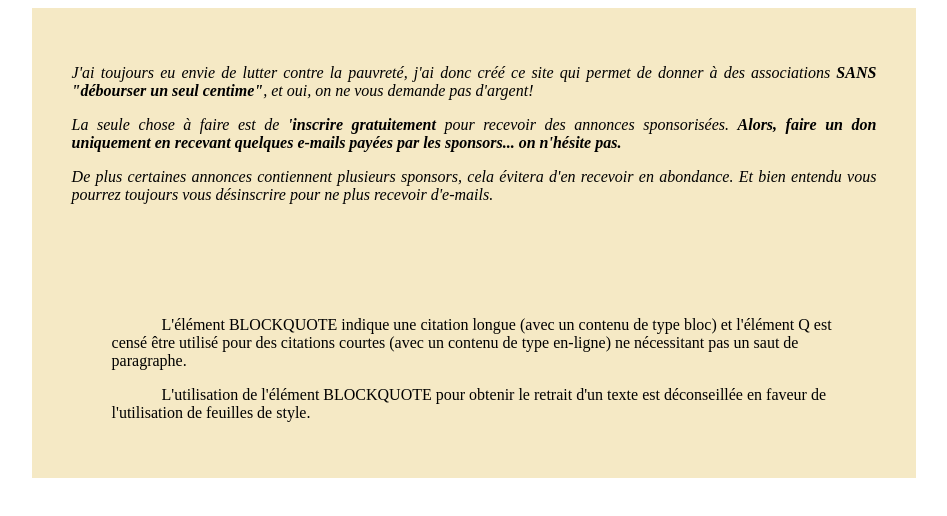
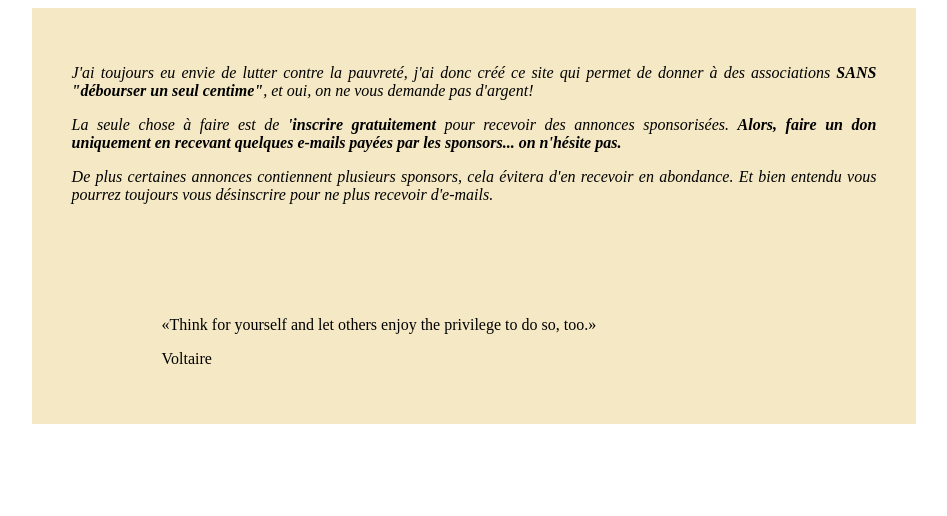
Before and after one commit to jldenbroeder/htmlbasic, a plain HTML site: page index.html in a window 1280 px wide. Shown: the whole page, without its empty margins (166-1113 px from the left). Drawn offline with Linux system fonts and the light colour scheme.

Commit message:
ajout de la citation et du css Voltaire

```diff
--- a/index.html
+++ b/index.html
@@ -19,9 +19,9 @@
 
     <div class="conteneur">
         <div class="col_100 retrait">
-          <blockquote>
-            <p>L'élément BLOCKQUOTE indique une citation longue (avec un contenu de type bloc) et l'élément Q est censé être utilisé pour des citations courtes (avec un contenu de type en-ligne) ne nécessitant pas un saut de paragraphe.</p>
-            <p>L'utilisation de l'élément BLOCKQUOTE pour obtenir le retrait d'un texte est déconseillée en faveur de l'utilisation de feuilles de style.</p>
+          <blockquote cite="https://thatsthespir.it/of/voltaire">
+            <p>«Think for yourself and let others enjoy the privilege to do so, too.»</p>
+            <p>Voltaire</p>
           </blockquote>
         </div>
     </div>
--- a/style.css
+++ b/style.css
@@ -50,3 +50,7 @@ min-width: 450px;
 .retrait {
   text-indent:50px;
 }
+blockquote {
+    /* une paire de guillemets */
+    quotes: "«\00A0" "\00A0»";
+}
```
